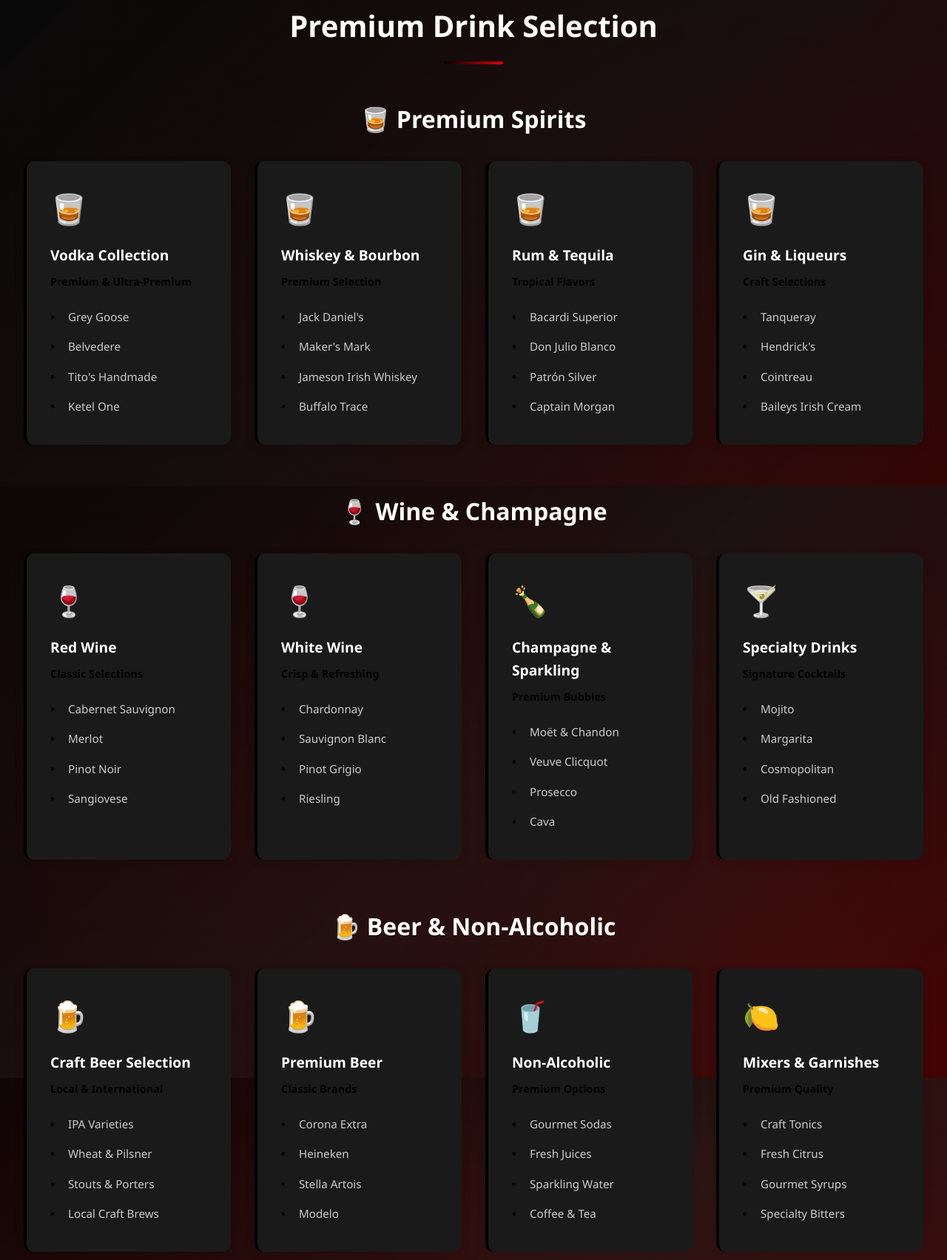
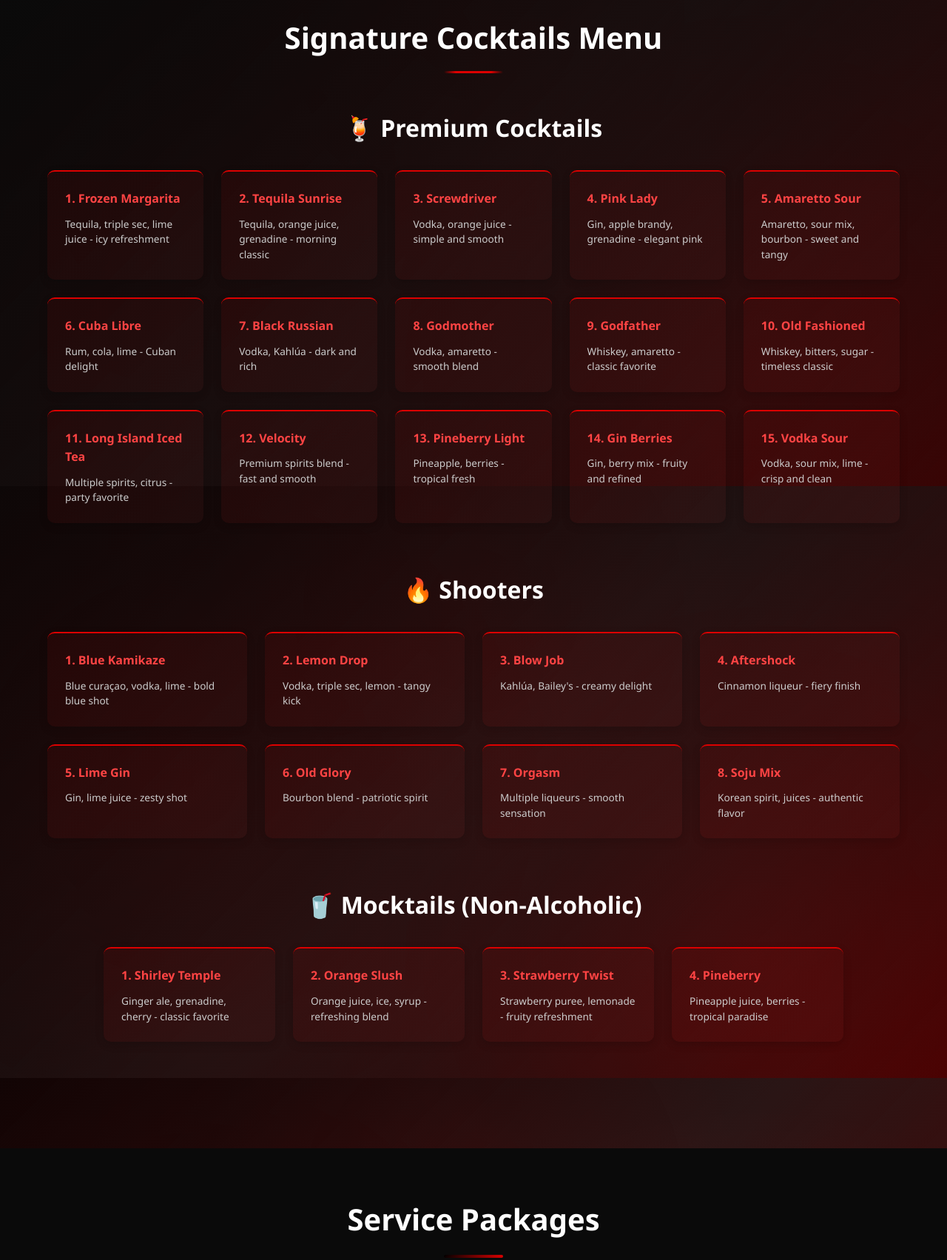
Before and after one commit to Vittoriojocson/WEB-SYS-project, a plain HTML site: page drinks-packages.html in a window 1280 px wide. Shown: the part 943-2646 px from the top of the page at 74% size. Drawn offline with Linux system fonts and the light colour scheme.

Commit message:
changes in drinks

```diff
--- a/drinks-packages.html
+++ b/drinks-packages.html
@@ -40,159 +40,135 @@
         <div class="hero-background"></div>
     </section>
 
-    <!-- Drinks Section -->
-    <section id="drinks" class="drinks-section">
-        <h2 class="section-title">Premium Drink Selection</h2>
+    <!-- Signature Cocktails Menu Section -->
+    <section id="cocktails-menu" class="cocktails-section">
+        <h2 class="section-title">Signature Cocktails Menu</h2>
 
-        <!-- Spirits Category -->
+        <!-- Cocktails Category -->
         <div class="drinks-category">
-            <h3 class="category-title">🥃 Premium Spirits</h3>
-            <div class="drinks-grid">
-                <div class="drink-card">
-                    <div class="drink-icon">🥃</div>
-                    <h4>Vodka Collection</h4>
-                    <p class="drink-type">Premium & Ultra-Premium</p>
-                    <ul class="drink-list">
-                        <li>Grey Goose</li>
-                        <li>Belvedere</li>
-                        <li>Tito's Handmade</li>
-                        <li>Ketel One</li>
-                    </ul>
+            <h3 class="category-title">🍹 Premium Cocktails</h3>
+            <div class="cocktail-grid">
+                <div class="cocktail-item">
+                    <h4>1. Frozen Margarita</h4>
+                    <p>Tequila, triple sec, lime juice - icy refreshment</p>
                 </div>
-                <div class="drink-card">
-                    <div class="drink-icon">🥃</div>
-                    <h4>Whiskey & Bourbon</h4>
-                    <p class="drink-type">Premium Selection</p>
-                    <ul class="drink-list">
-                        <li>Jack Daniel's</li>
-                        <li>Maker's Mark</li>
-                        <li>Jameson Irish Whiskey</li>
-                        <li>Buffalo Trace</li>
-                    </ul>
+                <div class="cocktail-item">
+                    <h4>2. Tequila Sunrise</h4>
+                    <p>Tequila, orange juice, grenadine - morning classic</p>
                 </div>
-                <div class="drink-card">
-                    <div class="drink-icon">🥃</div>
-                    <h4>Rum & Tequila</h4>
-                    <p class="drink-type">Tropical Flavors</p>
-                    <ul class="drink-list">
-                        <li>Bacardi Superior</li>
-                        <li>Don Julio Blanco</li>
-                        <li>Patrón Silver</li>
-                        <li>Captain Morgan</li>
-                    </ul>
+                <div class="cocktail-item">
+                    <h4>3. Screwdriver</h4>
+                    <p>Vodka, orange juice - simple and smooth</p>
                 </div>
-                <div class="drink-card">
-                    <div class="drink-icon">🥃</div>
-                    <h4>Gin & Liqueurs</h4>
-                    <p class="drink-type">Craft Selections</p>
-                    <ul class="drink-list">
-                        <li>Tanqueray</li>
-                        <li>Hendrick's</li>
-                        <li>Cointreau</li>
-                        <li>Baileys Irish Cream</li>
-                    </ul>
+                <div class="cocktail-item">
+                    <h4>4. Pink Lady</h4>
+                    <p>Gin, apple brandy, grenadine - elegant pink</p>
+                </div>
+                <div class="cocktail-item">
+                    <h4>5. Amaretto Sour</h4>
+                    <p>Amaretto, sour mix, bourbon - sweet and tangy</p>
+                </div>
+                <div class="cocktail-item">
+                    <h4>6. Cuba Libre</h4>
+                    <p>Rum, cola, lime - Cuban delight</p>
+                </div>
+                <div class="cocktail-item">
+                    <h4>7. Black Russian</h4>
+                    <p>Vodka, Kahlúa - dark and rich</p>
+                </div>
+                <div class="cocktail-item">
+                    <h4>8. Godmother</h4>
+                    <p>Vodka, amaretto - smooth blend</p>
+                </div>
+                <div class="cocktail-item">
+                    <h4>9. Godfather</h4>
+                    <p>Whiskey, amaretto - classic favorite</p>
+                </div>
+                <div class="cocktail-item">
+                    <h4>10. Old Fashioned</h4>
+                    <p>Whiskey, bitters, sugar - timeless classic</p>
+                </div>
+                <div class="cocktail-item">
+                    <h4>11. Long Island Iced Tea</h4>
+                    <p>Multiple spirits, citrus - party favorite</p>
+                </div>
+                <div class="cocktail-item">
+                    <h4>12. Velocity</h4>
+                    <p>Premium spirits blend - fast and smooth</p>
+                </div>
+                <div class="cocktail-item">
+                    <h4>13. Pineberry Light</h4>
+                    <p>Pineapple, berries - tropical fresh</p>
+                </div>
+                <div class="cocktail-item">
+                    <h4>14. Gin Berries</h4>
+                    <p>Gin, berry mix - fruity and refined</p>
+                </div>
+                <div class="cocktail-item">
+                    <h4>15. Vodka Sour</h4>
+                    <p>Vodka, sour mix, lime - crisp and clean</p>
                 </div>
             </div>
         </div>
 
-        <!-- Wine & Champagne Category -->
-        <div class="drinks-category">
-            <h3 class="category-title">🍷 Wine & Champagne</h3>
-            <div class="drinks-grid">
-                <div class="drink-card">
-                    <div class="drink-icon">🍷</div>
-                    <h4>Red Wine</h4>
-                    <p class="drink-type">Classic Selections</p>
-                    <ul class="drink-list">
-                        <li>Cabernet Sauvignon</li>
-                        <li>Merlot</li>
-                        <li>Pinot Noir</li>
-                        <li>Sangiovese</li>
-                    </ul>
+        <!-- Shooters Category -->
+        <div class="drinks-category shooters-category">
+            <h3 class="category-title">🔥 Shooters</h3>
+            <div class="cocktail-grid shooters-grid">
+                <div class="cocktail-item">
+                    <h4>1. Blue Kamikaze</h4>
+                    <p>Blue curaçao, vodka, lime - bold blue shot</p>
                 </div>
-                <div class="drink-card">
-                    <div class="drink-icon">🍷</div>
-                    <h4>White Wine</h4>
-                    <p class="drink-type">Crisp & Refreshing</p>
-                    <ul class="drink-list">
-                        <li>Chardonnay</li>
-                        <li>Sauvignon Blanc</li>
-                        <li>Pinot Grigio</li>
-                        <li>Riesling</li>
-                    </ul>
+                <div class="cocktail-item">
+                    <h4>2. Lemon Drop</h4>
+                    <p>Vodka, triple sec, lemon - tangy kick</p>
                 </div>
-                <div class="drink-card">
-                    <div class="drink-icon">🍾</div>
-                    <h4>Champagne & Sparkling</h4>
-                    <p class="drink-type">Premium Bubbles</p>
-                    <ul class="drink-list">
-                        <li>Moët & Chandon</li>
-                        <li>Veuve Clicquot</li>
-                        <li>Prosecco</li>
-                        <li>Cava</li>
-                    </ul>
+                <div class="cocktail-item">
+                    <h4>3. Blow Job</h4>
+                    <p>Kahlúa, Bailey's - creamy delight</p>
                 </div>
-                <div class="drink-card">
-                    <div class="drink-icon">🍸</div>
-                    <h4>Specialty Drinks</h4>
-                    <p class="drink-type">Signature Cocktails</p>
-                    <ul class="drink-list">
-                        <li>Mojito</li>
-                        <li>Margarita</li>
-                        <li>Cosmopolitan</li>
-                        <li>Old Fashioned</li>
-                    </ul>
+                <div class="cocktail-item">
+                    <h4>4. Aftershock</h4>
+                    <p>Cinnamon liqueur - fiery finish</p>
+                </div>
+                <div class="cocktail-item">
+                    <h4>5. Lime Gin</h4>
+                    <p>Gin, lime juice - zesty shot</p>
+                </div>
+                <div class="cocktail-item">
+                    <h4>6. Old Glory</h4>
+                    <p>Bourbon blend - patriotic spirit</p>
+                </div>
+                <div class="cocktail-item">
+                    <h4>7. Orgasm</h4>
+                    <p>Multiple liqueurs - smooth sensation</p>
+                </div>
+                <div class="cocktail-item">
+                    <h4>8. Soju Mix</h4>
+                    <p>Korean spirit, juices - authentic flavor</p>
                 </div>
             </div>
         </div>
 
-        <!-- Beer & Non-Alcoholic Category -->
-        <div class="drinks-category">
-            <h3 class="category-title">🍺 Beer & Non-Alcoholic</h3>
-            <div class="drinks-grid">
-                <div class="drink-card">
-                    <div class="drink-icon">🍺</div>
-                    <h4>Craft Beer Selection</h4>
-                    <p class="drink-type">Local & International</p>
-                    <ul class="drink-list">
-                        <li>IPA Varieties</li>
-                        <li>Wheat & Pilsner</li>
-                        <li>Stouts & Porters</li>
-                        <li>Local Craft Brews</li>
-                    </ul>
+        <!-- Mocktails Category -->
+        <div class="drinks-category mocktails-category">
+            <h3 class="category-title">🥤 Mocktails (Non-Alcoholic)</h3>
+            <div class="cocktail-grid mocktails-grid">
+                <div class="cocktail-item">
+                    <h4>1. Shirley Temple</h4>
+                    <p>Ginger ale, grenadine, cherry - classic favorite</p>
                 </div>
-                <div class="drink-card">
-                    <div class="drink-icon">🍺</div>
-                    <h4>Premium Beer</h4>
-                    <p class="drink-type">Classic Brands</p>
-                    <ul class="drink-list">
-                        <li>Corona Extra</li>
-                        <li>Heineken</li>
-                        <li>Stella Artois</li>
-                        <li>Modelo</li>
-                    </ul>
+                <div class="cocktail-item">
+                    <h4>2. Orange Slush</h4>
+                    <p>Orange juice, ice, syrup - refreshing blend</p>
                 </div>
-                <div class="drink-card">
-                    <div class="drink-icon">🥤</div>
-                    <h4>Non-Alcoholic</h4>
-                    <p class="drink-type">Premium Options</p>
-                    <ul class="drink-list">
-                        <li>Gourmet Sodas</li>
-                        <li>Fresh Juices</li>
-                        <li>Sparkling Water</li>
-                        <li>Coffee & Tea</li>
-                    </ul>
+                <div class="cocktail-item">
+                    <h4>3. Strawberry Twist</h4>
+                    <p>Strawberry puree, lemonade - fruity refreshment</p>
                 </div>
-                <div class="drink-card">
-                    <div class="drink-icon">🍋</div>
-                    <h4>Mixers & Garnishes</h4>
-                    <p class="drink-type">Premium Quality</p>
-                    <ul class="drink-list">
-                        <li>Craft Tonics</li>
-                        <li>Fresh Citrus</li>
-                        <li>Gourmet Syrups</li>
-                        <li>Specialty Bitters</li>
-                    </ul>
+                <div class="cocktail-item">
+                    <h4>4. Pineberry</h4>
+                    <p>Pineapple juice, berries - tropical paradise</p>
                 </div>
             </div>
         </div>
@@ -276,43 +252,6 @@
                 <button class="package-btn">Choose Plan</button>
             </div>
         </div>
-
-        <!-- Add-ons Section -->
-        <div class="addons-section">
-            <h3 class="section-title">Premium Add-ons</h3>
-            <div class="addons-grid">
-                <div class="addon-card">
-                    <h4>🎥 Video Projection</h4>
-                    <p>Live stream your event or display custom visuals</p>
-                    <p class="addon-price">+$200 - $400</p>
-                </div>
-                <div class="addon-card">
-                    <h4>🎵 Sound System</h4>
-                    <p>Premium speakers and DJ setup for music</p>
-                    <p class="addon-price">+$300 - $600</p>
-                </div>
-                <div class="addon-card">
-                    <h4>🎨 Custom Branding</h4>
-                    <p>Branded cups, napkins, and bar décor</p>
-                    <p class="addon-price">+$150 - $300</p>
-                </div>
-                <div class="addon-card">
-                    <h4>🍸 Molecular Mixology</h4>
-                    <p>Advanced techniques for signature cocktails</p>
-                    <p class="addon-price">+$250 - $400</p>
-                </div>
-                <div class="addon-card">
-                    <h4>📸 Photo Booth Setup</h4>
-                    <p>Social media branded photo station</p>
-                    <p class="addon-price">+$400 - $700</p>
-                </div>
-                <div class="addon-card">
-                    <h4>🚚 Setup & Cleanup</h4>
-                    <p>Full transportation and venue setup</p>
-                    <p class="addon-price">+$100 - $300</p>
-                </div>
-            </div>
-        </div>
     </section>
 
     <!-- CTA Section -->
--- a/styles.css
+++ b/styles.css
@@ -861,13 +861,18 @@ section {
 
 /* ==================== DRINKS & PACKAGES PAGE ==================== */
 .drinks-hero {
-    background: linear-gradient(135deg, #1a1a1a 0%, #cc0000 100%);
+    background:
+        radial-gradient(circle at 20% 50%, rgba(221, 0, 0, 0.4) 0%, transparent 50%),
+        radial-gradient(circle at 80% 80%, rgba(255, 68, 68, 0.3) 0%, transparent 50%),
+        radial-gradient(circle at 50% 20%, rgba(221, 0, 0, 0.25) 0%, transparent 40%),
+        radial-gradient(circle at 90% 30%, rgba(255, 68, 68, 0.2) 0%, transparent 35%),
+        linear-gradient(135deg, #000000 0%, #1a1a1a 50%, #330000 100%);
 }
 
 .drinks-section,
 .packages-section,
 .cta-section {
-    background: linear-gradient(135deg, var(--dark-bg) 0%, rgba(204, 0, 0, 0.1) 100%);
+    background: linear-gradient(135deg, var(--dark-bg) 0%, rgba(221, 0, 0, 0.1) 100%);
 }
 
 .drinks-section {
@@ -944,6 +949,138 @@ section {
     left: 0;
     color: var(--primary-color);
     font-weight: bold;
+}
+
+/* ==================== COCKTAILS MENU SECTION ==================== */
+/*
+ * COCKTAILS SECTION QUICK EDITS:
+ * - cocktail-grid: Change grid columns for responsive layout
+ * - cocktail-item: Modify card styling, colors, spacing
+ * - Grid layout: 5 columns for desktop, adjusts on smaller screens
+ */
+.cocktails-section {
+    background: linear-gradient(135deg, var(--dark-bg) 0%, rgba(221, 0, 0, 0.1) 100%);
+    padding: 5rem 4rem;
+    width: 100%;
+}
+
+.cocktails-section .section-title {
+    text-align: center;
+    font-size: 2.5rem;
+    margin-bottom: 3rem;
+    color: var(--text-dark);
+    position: relative;
+    padding-bottom: 1rem;
+}
+
+.cocktails-section .section-title::after {
+    content: '';
+    position: absolute;
+    bottom: 0;
+    left: 50%;
+    transform: translateX(-50%);
+    width: 80px;
+    height: 3px;
+    background: linear-gradient(90deg, transparent, var(--secondary-color) 20%, var(--secondary-color) 80%, transparent);
+}
+
+.cocktail-grid {
+    display: grid;
+    grid-template-columns: repeat(5, 1fr);
+    gap: 1.5rem;
+    max-width: 1400px;
+    margin: 0 auto;
+}
+
+/* Shooters Grid - 4x2 Layout (4 columns, 2 rows) */
+.shooters-grid {
+    grid-template-columns: repeat(4, 1fr);
+    max-width: 1200px;
+}
+
+/* Mocktails Grid - Centered 4-column Layout */
+.mocktails-grid {
+    grid-template-columns: repeat(4, 1fr);
+    max-width: 1000px;
+    margin: 0 auto;
+}
+
+.cocktail-item {
+    background: linear-gradient(135deg, rgba(221, 0, 0, 0.08), rgba(255, 68, 68, 0.05));
+    padding: 1.5rem;
+    border-radius: 10px;
+    border-top: 2px solid var(--secondary-color);
+    transition: var(--transition);
+    box-shadow: 0 4px 12px rgba(0, 0, 0, 0.15);
+}
+
+.cocktail-item:hover {
+    transform: translateY(-3px);
+    box-shadow: 0 8px 20px rgba(221, 0, 0, 0.2);
+    background: linear-gradient(135deg, rgba(221, 0, 0, 0.12), rgba(255, 68, 68, 0.08));
+}
+
+.cocktail-item h4 {
+    font-size: 1rem;
+    color: var(--accent-color);
+    margin-bottom: 0.7rem;
+    font-weight: 600;
+}
+
+.cocktail-item p {
+    font-size: 0.85rem;
+    color: var(--text-light);
+    line-height: 1.5;
+}
+
+/* Responsive Cocktails Grid */
+@media (max-width: 1200px) {
+    .cocktail-grid {
+        grid-template-columns: repeat(4, 1fr);
+        gap: 1.2rem;
+    }
+}
+
+@media (max-width: 992px) {
+    .cocktail-grid {
+        grid-template-columns: repeat(3, 1fr);
+        gap: 1rem;
+    }
+}
+
+@media (max-width: 768px) {
+    .cocktail-grid {
+        grid-template-columns: repeat(2, 1fr);
+        gap: 1rem;
+    }
+
+    .cocktails-section {
+        padding: 3rem 2rem;
+    }
+
+    .cocktails-section .section-title {
+        font-size: 2rem;
+        margin-bottom: 2rem;
+    }
+}
+
+@media (max-width: 480px) {
+    .cocktail-grid {
+        grid-template-columns: 1fr;
+        gap: 0.8rem;
+    }
+
+    .cocktail-item {
+        padding: 1.2rem;
+    }
+
+    .cocktail-item h4 {
+        font-size: 0.9rem;
+    }
+
+    .cocktail-item p {
+        font-size: 0.8rem;
+    }
 }
 
 /* ==================== PACKAGES SECTION ==================== */
```
